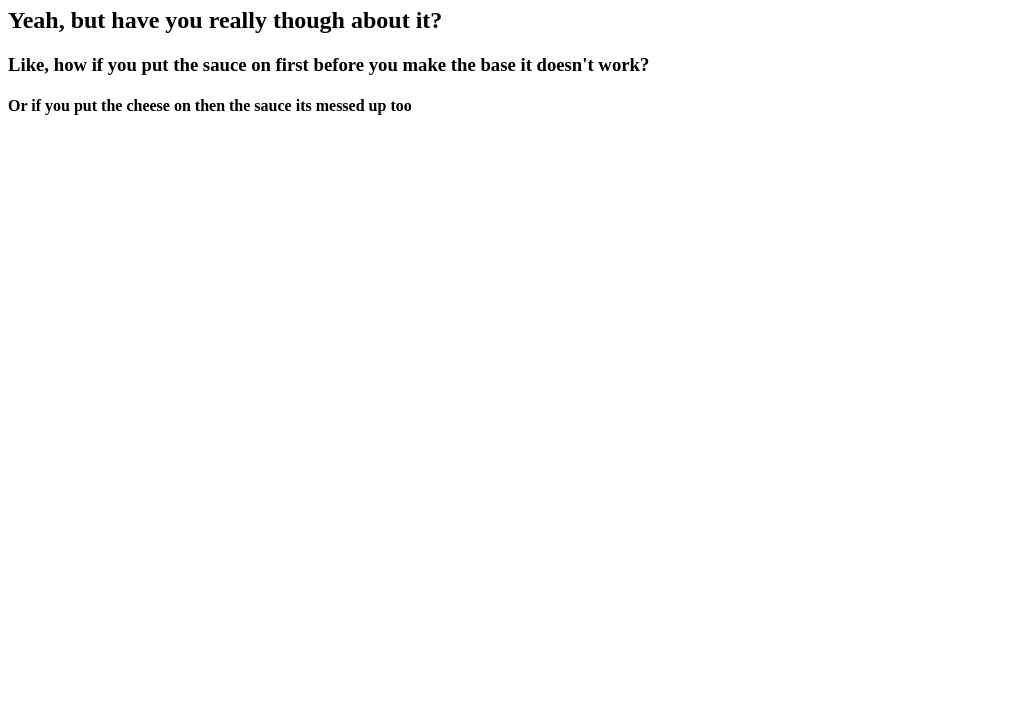
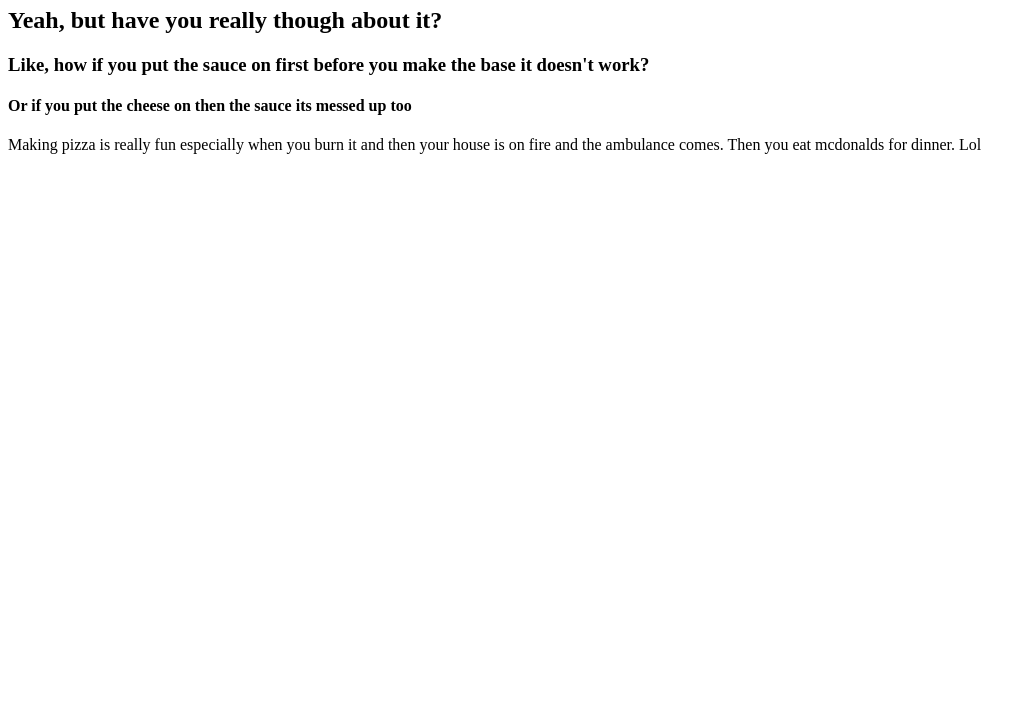
Before and after one commit to Trinityxox/Weakly-coding-sheet, a plain HTML site: page index.html in a window 1280 px wide. Shown: the part 73-800 px from the top of the page, without its empty margins (0-1036 px from the left). Drawn offline with Linux system fonts and the light colour scheme.

Commit message:
add copy

```diff
--- a/index.html
+++ b/index.html
@@ -11,5 +11,8 @@
         <h2>Yeah, but have you really though about it?</h2>
         <h3>Like, how if you put the sauce on first before you make the base it doesn't work?</h3>
         <h4>Or if you put the cheese on then the sauce its messed up too</h4>
-</body>
+            <p>Making pizza is really fun especially when you burn it and then your house is on
+            fire and the ambulance comes. Then you eat mcdonalds for dinner. Lol
+            </p>
+    </body>
 </html>
```
